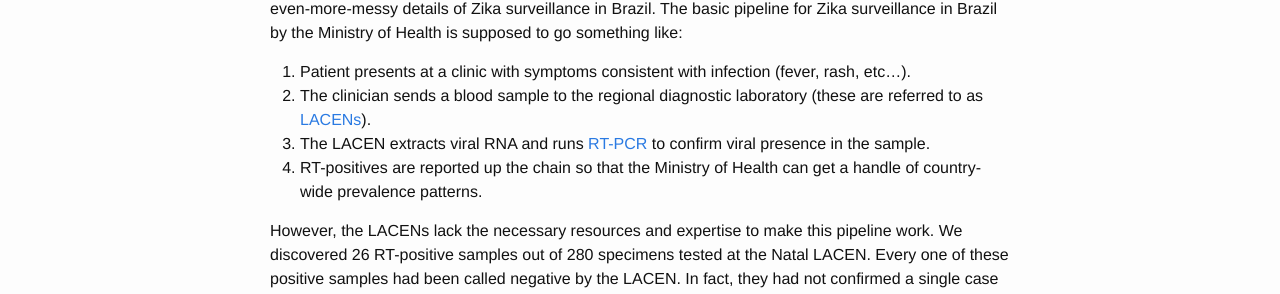
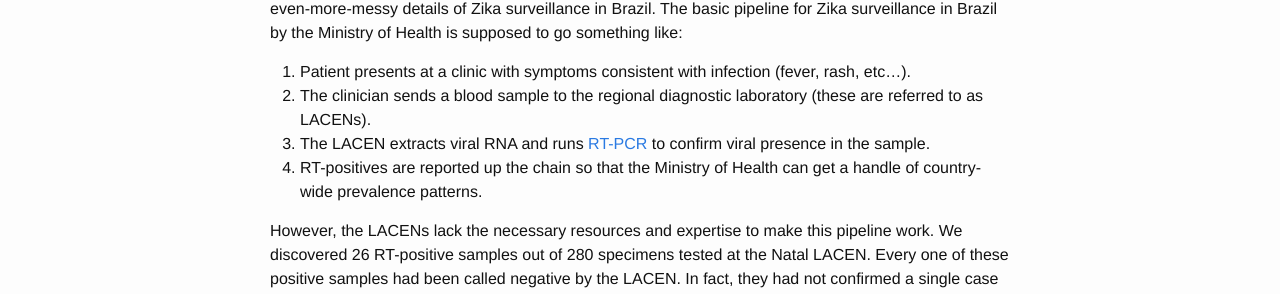
Before and after one commit to zibraproject/zibraproject.github.io, a Jekyll site: the page built from _posts/2016-06-10-june-10-reflections.markdown, in a window 1280 px wide. Shown: the part 822-1116 px from the top of the page. Built offline with Jekyll 4.4.1, drawn with Linux system fonts in a browser that asks for light colours; comment, search, counter and statistics services are not loaded; part of the change alters nothing that is shown.

```diff
--- a/_posts/2016-06-10-june-10-reflections.markdown
+++ b/_posts/2016-06-10-june-10-reflections.markdown
@@ -12,8 +12,8 @@ I truly believe that pathogen genome analysis can contribute significantly to ep
 The trip was incredibly eye-opening for me in terms of the messy reality of viral surveillance and the even-more-messy details of Zika surveillance in Brazil. The basic pipeline for Zika surveillance in Brazil by the Ministry of Health is supposed to go something like:
 
 1. Patient presents at a clinic with symptoms consistent with infection (fever, rash, etc...).
-2. The clinician sends a blood sample to the regional diagnostic laboratory (these are referred to as [LACENs](URL)).
-3. The LACEN extracts viral RNA and runs [RT-PCR](URL) to confirm viral presence in the sample.
+2. The clinician sends a blood sample to the regional diagnostic laboratory (these are referred to as LACENs).
+3. The LACEN extracts viral RNA and runs [RT-PCR](https://en.wikipedia.org/wiki/Real-time_polymerase_chain_reaction) to confirm viral presence in the sample.
 4. RT-positives are reported up the chain so that the Ministry of Health can get a handle of country-wide prevalence patterns.
 
 However, the LACENs lack the necessary resources and expertise to make this pipeline work. We discovered 26 RT-positive samples out of 280 specimens tested at the Natal LACEN. Every one of these positive samples had been called negative by the LACEN. In fact, they had not confirmed a single case of Zika during 2016 in their catchment area of Rio Grande do Norte. This means that the regional authorities *have very little idea of Zika prevalence within the State*, especially as clinical symptoms are difficult to distinguish between Zika, dengue and Chikungunya. With the [road trip](/roadtrip/), we were able to bring in reagents and expertise lacked by the LACENs and confirm Zika diagnoses, in some cases, of pregnant women who presented the week before. RT-positive samples were then brought forward for [PCR amplification](/blog/multiplex-pcr-protocol/) and [MinION sequencing](/blog/protocol-low-input-native-barcoding-protocol/).
```
